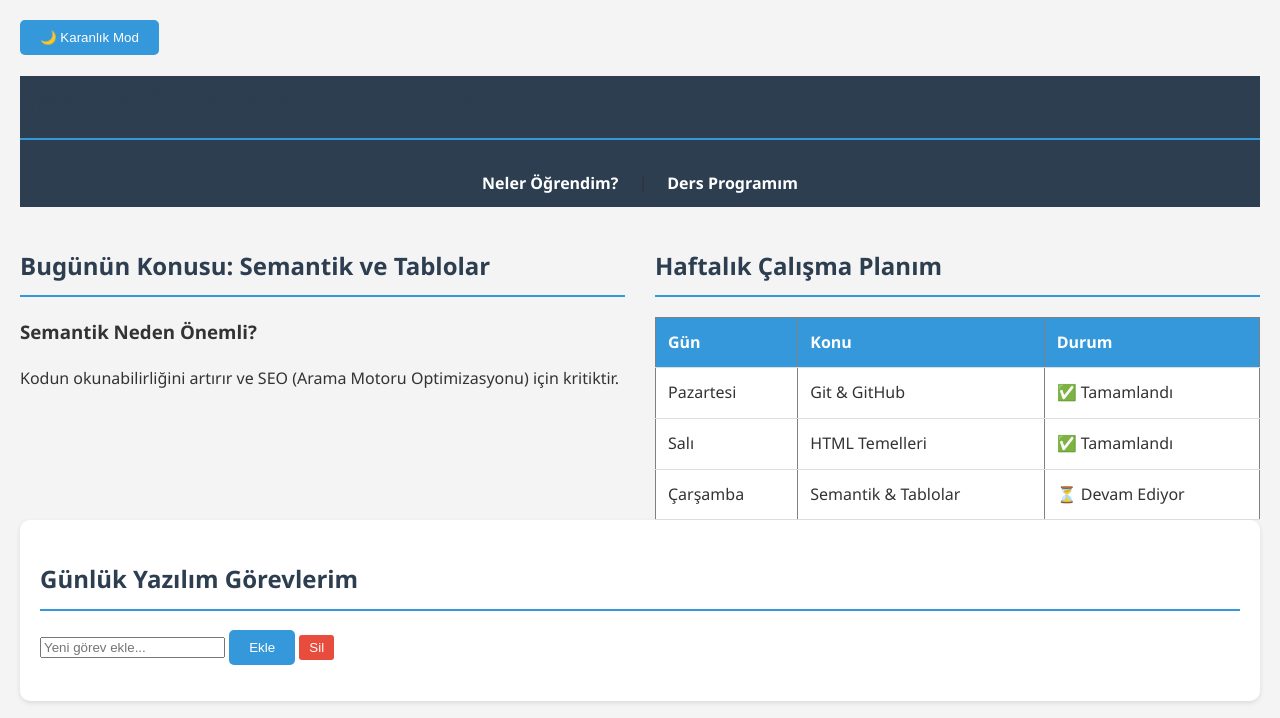
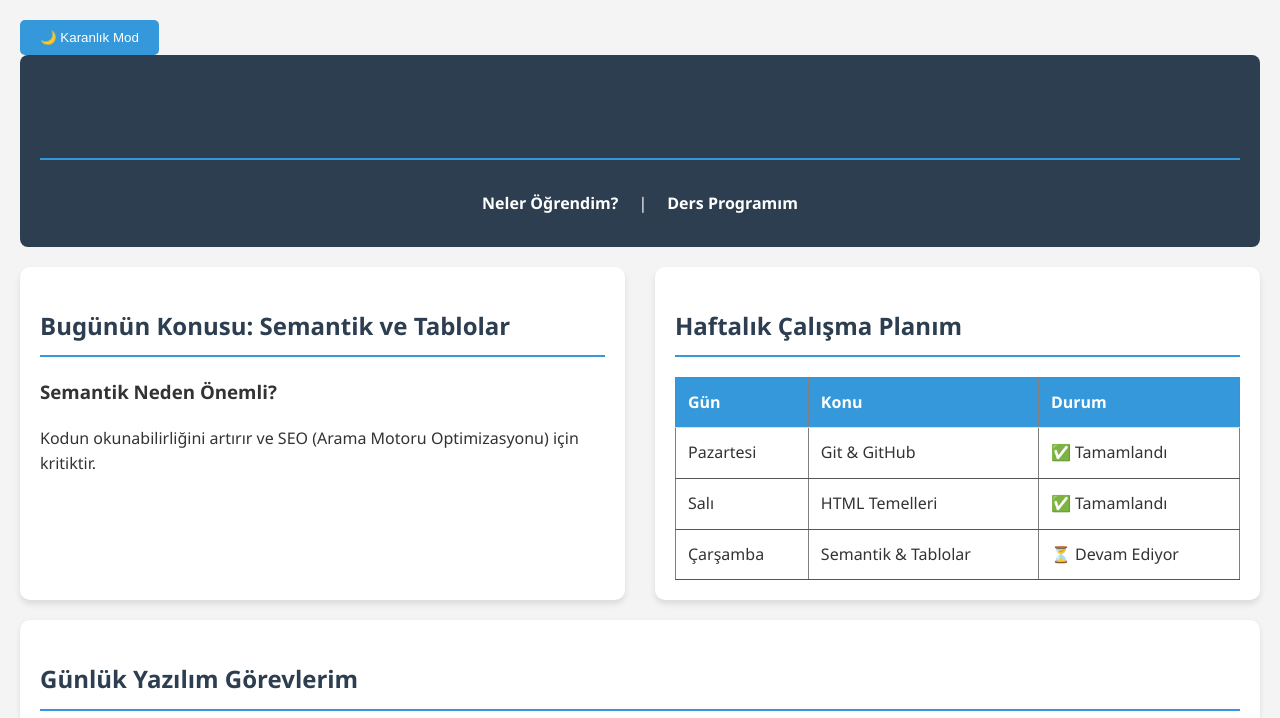
Before and after one commit to TolgaErtugrul/yazilim-gunlugum, a plain HTML site: page index.html in a window 1280 px wide. Shown: the top 718 px of the page. Drawn offline with Linux system fonts and the light colour scheme.

Commit message:
Fix: Tema degisimi tum sayfaya yayildi ve baslik gorunurlugu duzeltildi

```diff
--- a/style.css
+++ b/style.css
@@ -1,30 +1,51 @@
 :root {
-    /* Aydınlık Mod Renkleri (Varsayılan) */
+    /* Aydınlık Mod */
     --bg-color: #f4f4f4;
-    --text-color: #333;
+    --text-color: #333333;
     --header-bg: #2c3e50;
+    --header-text: #ffffff;
     --card-bg: #ffffff;
     --accent-color: #3498db;
 }
 
 /* Karanlık Mod Renkleri (Bu sınıf gövdeye eklenince aktif olacak) */
 body.dark-theme {
+    /* Karanlık Mod */
     --bg-color: #1a1a1a;
     --text-color: #f4f4f4;
     --header-bg: #000000;
+    --header-text: #f1c40f;
     --card-bg: #2d2d2d;
-    --accent-color: #f1c40f; /* Karanlıkta sarı daha iyi görünür */
+    --accent-color: #f1c40f;
 }
 
-/* Şimdi mevcut CSS kodlarındaki sabit renkleri bu değişkenlerle değiştir */
+/* GENEL AYARLAR - Sabit renkleri kaldırıp değişkenleri bağlıyoruz */
 body {
-    background-color: var(--bg-color);
+    background-color: var(--bg-color) !important; /* !important ile kesinlik kazandırıyoruz */
     color: var(--text-color);
-    transition: background 0.3s, color 0.3s; /* Geçiş yumuşak olsun */
+    font-family: 'Segoe UI', sans-serif;
+    transition: all 0.3s ease;
+    margin: 0;
+    padding: 20px;
 }
 
-header { background-color: var(--header-bg); }
-#todo-section, form { background: var(--card-bg); }
+header {
+    background-color: var(--header-bg);
+    color: var(--header-text); /* Başlık rengini değişkene bağladık */
+    padding: 20px;
+    border-radius: 8px;
+    text-align: center;
+}
+
+/* Kart yapıları (Form ve Todo List) */
+#todo-section, form, section {
+    background-color: var(--card-bg);
+    color: var(--text-color);
+    padding: 20px;
+    border-radius: 10px;
+    margin-bottom: 20px;
+    box-shadow: 0 4px 6px rgba(0,0,0,0.1);
+}
 
 /* Tüm sayfa için genel ayarlar */
 body {
@@ -44,10 +65,12 @@ h1, h2 {
 }
 
 /* Tabloyu modernleştirelim */
+/* Tabloyu da karanlık moda uyumlu yapalım */
 table {
     width: 100%;
-    border-collapse: collapse; /* Çift çizgileri kaldırır */
-    background: white;
+    background-color: var(--card-bg);
+    color: var(--text-color);
+    border-collapse: collapse;
 }
 
 th, td {
@@ -57,8 +80,12 @@ th, td {
 }
 
 th {
-    background-color: #3498db;
+    background-color: var(--accent-color);
     color: white;
+}
+
+td {
+    border-bottom: 1px solid #555; /* Karanlıkta da görünen ince çizgi */
 }
 
 /* Menü linklerini yan yana dizelim */
```
